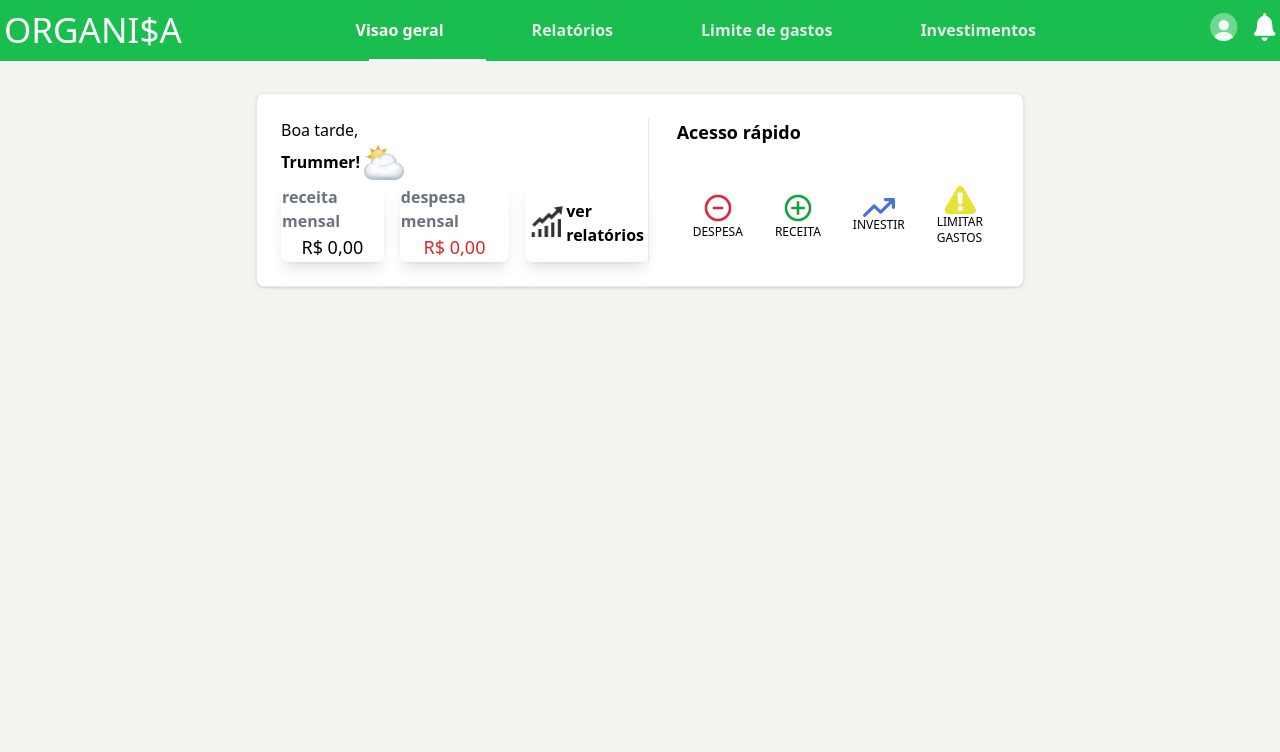
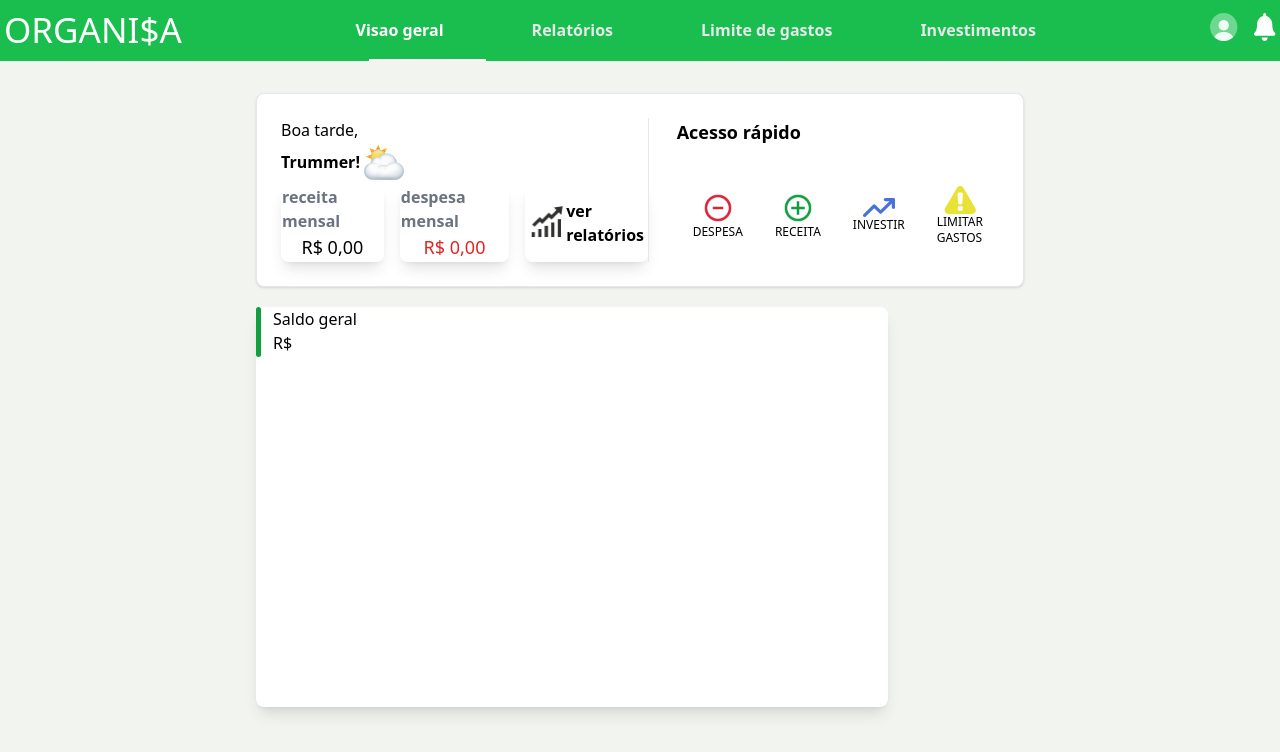
Before and after one commit to ORGANIZE-FrontEnd/Front-End, a Next.js app: page /home in a window 1280 px wide. Shown: the top 752 px of the page. Built offline with nearby package versions, Linux system fonts and the light colour scheme.

Commit message:
Creating my bills card

```diff
--- /dev/null
+++ b/src/app/molecules/MyBillsCard.tsx
@@ -0,0 +1,25 @@
+import Image from "next/image"
+import Rectangle21 from "../../../public/Rectangle21.svg"
+
+export default function MyBillsCard() {
+
+    return(
+        <>
+            <div className="bg-white w-[632px] h-[400px] rounded-lg mt-5 shadow-gray shadow-lg">
+                <div>
+                    <div className="flex">
+                        <div><Image
+                        src={Rectangle21}
+                        alt=""
+                        /></div>
+                        <div className=" ml-3">
+                            <p>Saldo geral</p>
+                            <p>R$</p>
+                        </div>
+                    </div>
+
+                </div>
+            </div>
+        </>
+    )
+}
--- a/src/pages/home.tsx
+++ b/src/pages/home.tsx
@@ -1,3 +1,4 @@
+import MyBillsCard from "@/app/molecules/MyBillsCard";
 import Header from "@/app/organisms/Header";
 
 export default function Home() {
@@ -75,6 +76,7 @@ export default function Home() {
             </ul>
           </div>
         </div>
+      <MyBillsCard />
       </div>
     </>
   );
```
Also changed, not shown: public/Rectangle21.svg (added).
